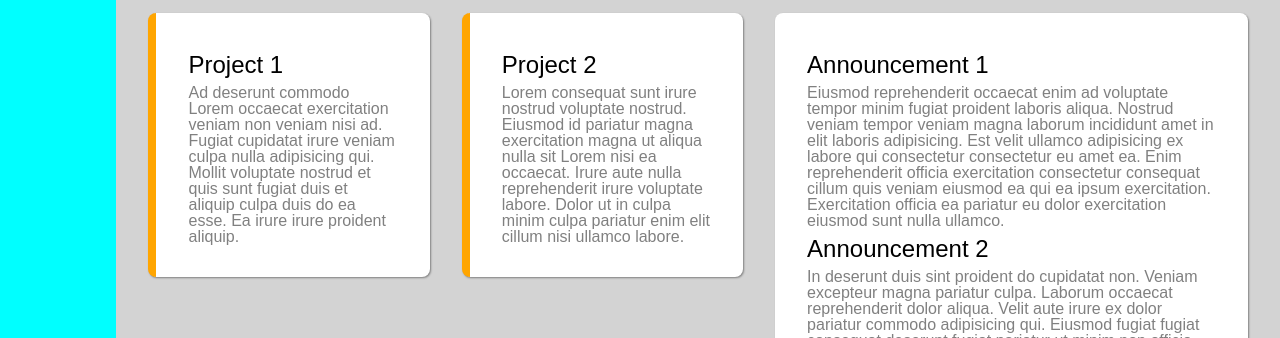
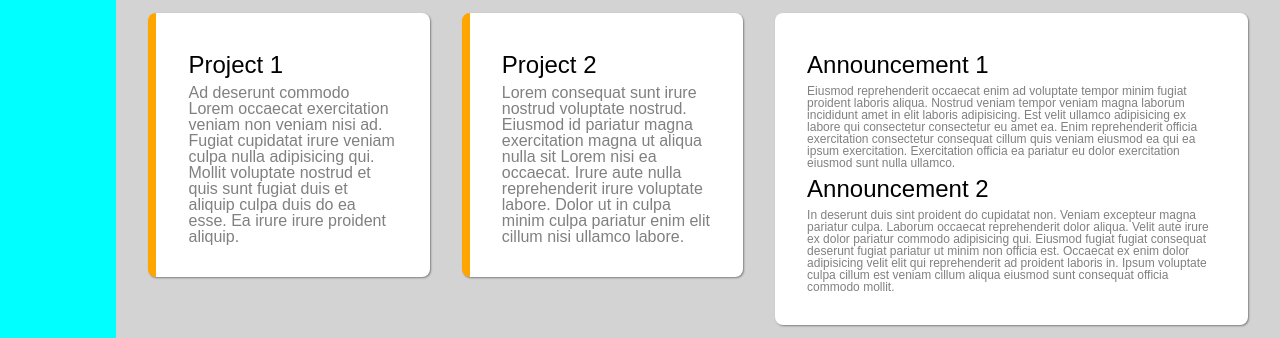
Before and after one commit to BobSlim/odin-dashboard, a plain HTML site: page index.html in a window 1280 px wide. Shown: the part 163-501 px from the top of the page. Drawn offline with Linux system fonts and the light colour scheme.

Commit message:
reduce announcements size

```diff
--- a/style.css
+++ b/style.css
@@ -149,8 +149,8 @@ p{
 
 }
 
-.announcements-card{
-
+.announcements .card{
+    font-size: 0.75em;
 }
 
 .announcement-listItem{
```
